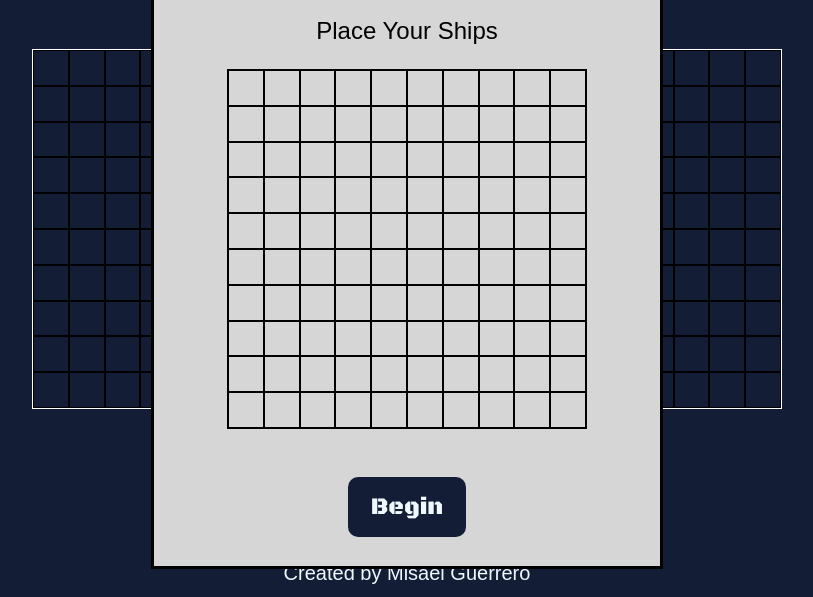
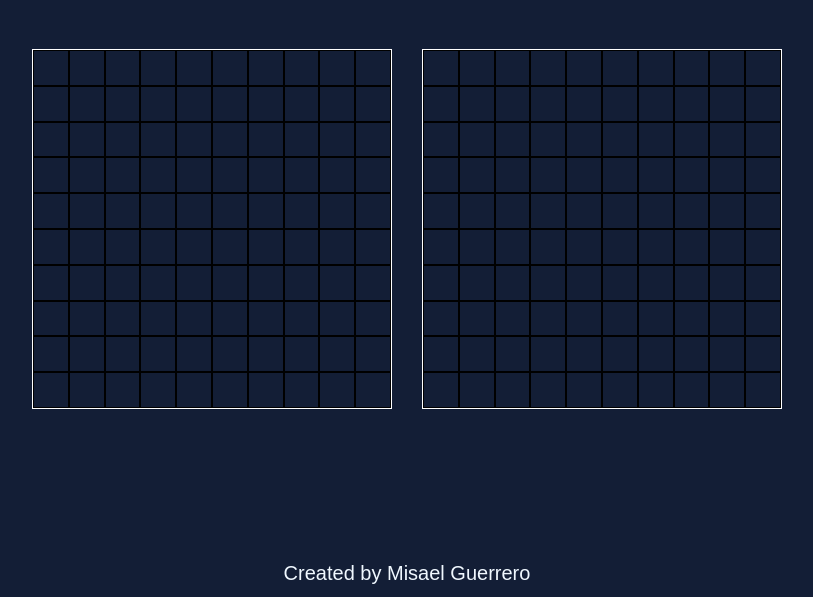
Before and after one commit to fmguerrero96/battleship, a plain HTML site: page index.html in a window 1280 px wide. Shown: the part 203-800 px from the top of the page, without its empty margins (233-1046 px from the left). Drawn offline with Linux system fonts and the light colour scheme.

Commit message:
update selector on .welcomeScreen so modal closes properly

```diff
--- a/styles.css
+++ b/styles.css
@@ -60,7 +60,7 @@ footer{
     color: aliceblue;
 }
 
-.welcomeScreen {
+.welcomeScreen[open] {
     width: 40vw;
     height: 80vh;
     background-color: rgb(214, 214, 214);
```
